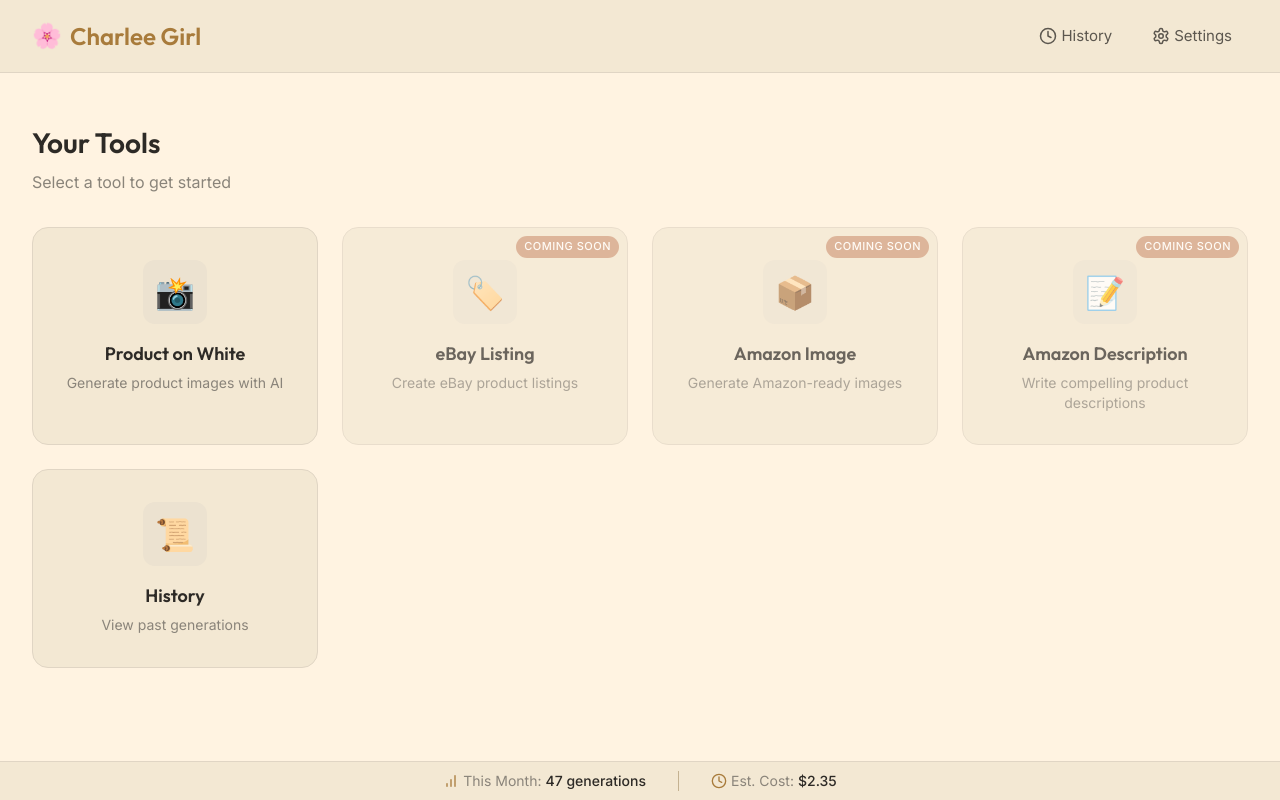
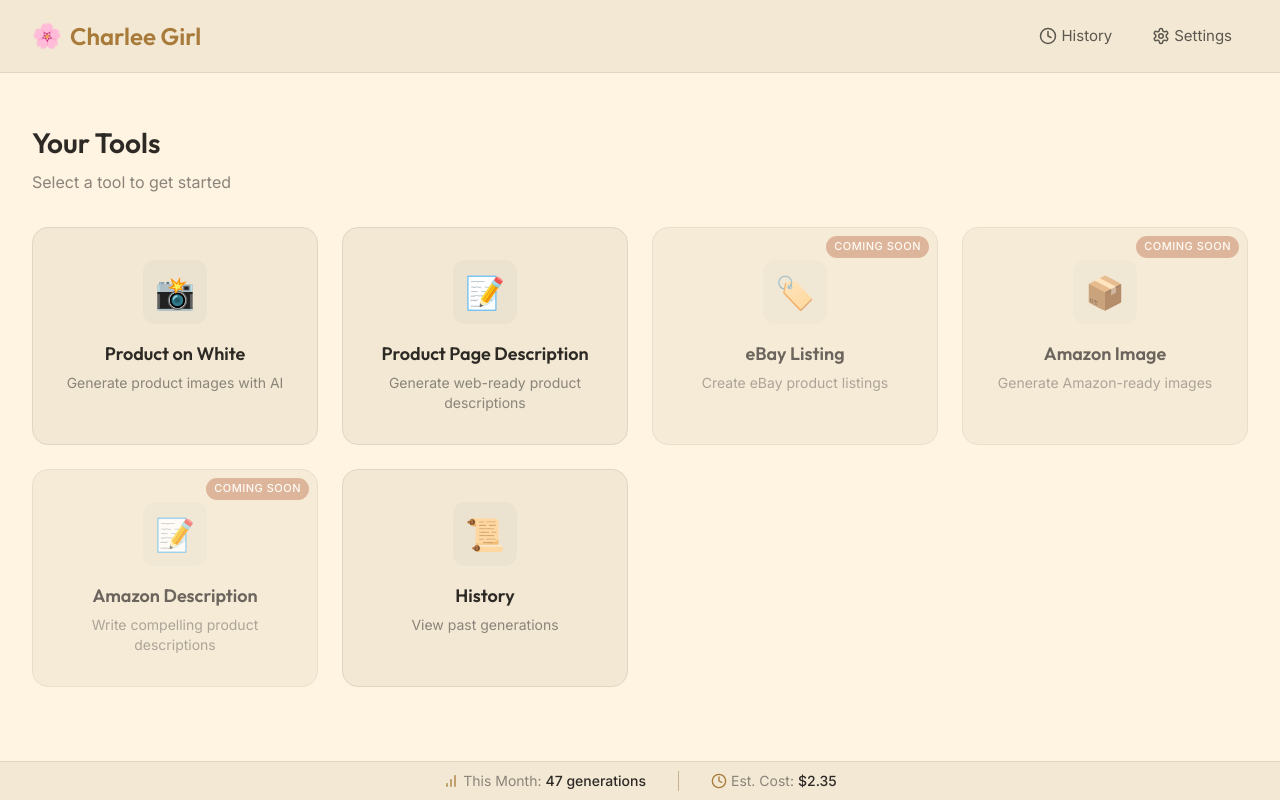
Before and after one commit to tetondan64/charlee-girl-dashboard, a Next.js app: page / in a window 1280 px wide. Built offline with nearby package versions, Linux system fonts and the light colour scheme.

Commit message:
Feature: Add Product Page Description tool

```diff
--- a/app/page.tsx
+++ b/app/page.tsx
@@ -14,6 +14,15 @@
     href: '/tools/product-on-white',
     enabled: true,
     sortOrder: 0,
+  },
+  {
+    id: 'product-page-description',
+    name: 'Product Page Description',
+    description: 'Generate web-ready product descriptions',
+    icon: '📝',
+    href: '/tools/product-page-description',
+    enabled: true,
+    sortOrder: 1,
   },
   {
     id: 'ebay-listing',
--- /dev/null
+++ b/app/tools/product-page-description/page.module.css
@@ -0,0 +1,18 @@
+.page {
+    min-height: 100vh;
+    background-color: var(--background);
+}
+
+.main {
+    max-width: 1200px;
+    margin: 0 auto;
+    padding: 2rem;
+}
+
+.container {
+    background: white;
+    border-radius: 20px;
+    box-shadow: 0 4px 6px -1px rgba(0, 0, 0, 0.1), 0 2px 4px -1px rgba(0, 0, 0, 0.06);
+    overflow: hidden;
+    min-height: 600px;
+}
```
Also changed, not shown: app/tools/product-page-description/page.tsx (added, +26 -0 lines).
